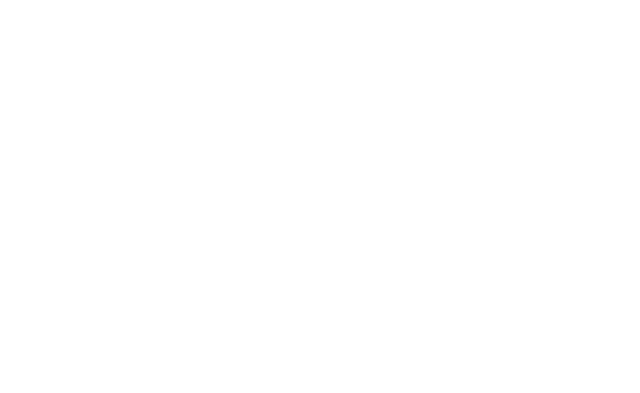
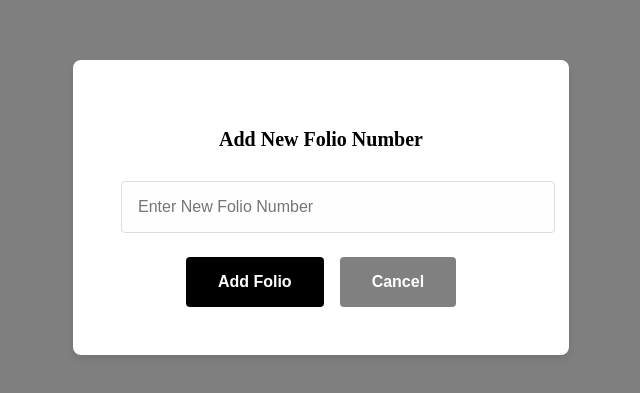
Before and after one commit to AbdulkalamAasath/https---github.com-AbdulkalamAasath-MTC, a React (Create React App) app: page /foliopage in a window 1280 px wide. Before the commit this address had no page. Shown: the part 193-586 px from the top of the page, without its empty margins (319-959 px from the left). Built offline with nearby package versions, Linux system fonts and the light colour scheme.

Commit message:
visvaa update

```diff
--- a/src/App.js
+++ b/src/App.js
@@ -4,6 +4,7 @@ import Enquiry from './Component/Enquiry'
 import FolioEntry from './Component/FolioEntry'
 import Main from './Component/Main'
 import NewFolio from './Component/NewFolio'
+import AddFolioPopup from './Component/AddFolioPopup'
 
 const App = () => {
   return (
@@ -14,6 +15,7 @@ const App = () => {
           <Route path='/Enquiry-Entry' element={<Enquiry></Enquiry>}></Route>
           <Route path='/Folio-Entry' element={<FolioEntry></FolioEntry>}></Route>
           <Route path='/New-Folio' element={<NewFolio/>}></Route>
+          <Route path='/foliopage' element={<AddFolioPopup/>}></Route>
          </Routes>
     </BrowserRouter>
     </div>
--- /dev/null
+++ b/src/Component/AddFolioPopup.jsx
@@ -0,0 +1,72 @@
+import React, { useState } from 'react';
+
+const AddFolioPopup = ({ onClose }) => {
+    const [newFolio, setNewFolio] = useState('');
+
+    const handleAddFolio = async () => {
+        const response = await fetch('http://localhost:4000/MTC/addfolioentry', {
+            method: 'POST',
+            body: JSON.stringify({ newFolio }),
+            headers: {
+                'Content-Type': 'application/json',
+            },
+        });
+
+        if (response.ok) {
+            alert('Folio Number added successfully!');
+            onClose(); // Close the popup
+        } else {
+            alert('Error adding Folio Number');
+        }
+    };
+
+    return (
+        <div style={{
+            display: 'flex',
+            justifyContent: 'center',
+            alignItems: 'center',
+            minHeight: '100vh',
+            backgroundColor: 'rgba(0, 0, 0, 0.5)', // Semi-transparent background
+            position: 'fixed',
+            top: '0',
+            left: '0',
+            width: '100%',
+            height: '100%',
+            zIndex: 1000
+        }}>
+            <div style={{
+                backgroundColor: '#fff',
+                padding: '3em', // Increased padding
+                borderRadius: '8px',
+                width: '400px', // Increased width
+                boxShadow: '0px 4px 8px rgba(0, 0, 0, 0.1)',
+                maxWidth: '90%' // Responsive width
+            }}>
+                <h3 style={{ textAlign: 'center', marginBottom: '1.5em', fontSize: '20px' }}>Add New Folio Number</h3>
+                <input
+                    value={newFolio}
+                    onChange={(e) => setNewFolio(e.target.value)}
+                    type="text"
+                    placeholder="Enter New Folio Number"
+                    style={{ width: '100%',alignContent:'center', padding: '1em', marginBottom: '1.5em', border: '1px solid #ddd', borderRadius: '4px', backgroundColor: '#fefefe', fontSize: '16px' }}
+                />
+                <div style={{ display: 'flex', justifyContent: 'center', gap: '1em' }}>
+                    <button
+                        onClick={handleAddFolio}
+                        style={{ padding: '1em 2em', border: 'none', backgroundColor: 'black', color: 'white', cursor: 'pointer', borderRadius: '4px', fontWeight: 'bold', fontSize: '16px' }}
+                    >
+                        Add Folio
+                    </button>
+                    <button
+                        onClick={onClose}
+                        style={{ padding: '1em 2em', border: 'none', backgroundColor: 'grey', color: 'white', cursor: 'pointer', borderRadius: '4px', fontWeight: 'bold', fontSize: '16px' }}
+                    >
+                        Cancel
+                    </button>
+                </div>
+            </div>
+        </div>
+    );
+};
+
+export default AddFolioPopup;
--- a/src/Component/FolioEntry.jsx
+++ b/src/Component/FolioEntry.jsx
@@ -1,61 +1,156 @@
-import React, { useState } from 'react'
-import Navbar from './Navbar'
+import React, { useState } from 'react';
+import Navbar from './Navbar';
 
 const FolioEntry = () => {
-    const [Fn,SetFn] = useState(null)
-    const [qn,SetQn] = useState(null)
-    const [error,setError] = useState(null)
-    const handelclick = async(e) =>
-    {
-        e.preventDefault()
-             const data = {Fn:Fn,qn:qn}
-             const response = await fetch(`http://localhost:4000/MTC/updatefolioentry`, {
+    const [Fn, SetFn] = useState('');
+    const [qn, SetQn] = useState('');
+    const [error, setError] = useState(null);
+    const [showPopup, setShowPopup] = useState(false);
+    const [newFolio, setNewFolio] = useState('');
+
+    const handleClick = async (e) => {
+        e.preventDefault();
+        const data = { Fn, qn };
+        const response = await fetch('http://localhost:4000/MTC/updatefolioentry', {
             method: 'POST',
             body: JSON.stringify(data),
             headers: {
                 'Content-Type': 'application/json',
-              }
+            },
         });
-            if(response.ok)
-            {
-              if(await response.json() == null)
-              {
-                setError("Folio Number is not Available")
-              }
-              else{
-              window.alert("Data stored")
-              console.log("Data stored")
-              window.location.reload()
+
+        if (response.ok) {
+            const result = await response.json();
+            if (result === null) {
+                setError('Folio Number is not Available');
+                setShowPopup(true);
+            } else {
+                window.alert('Data stored');
+                console.log('Data stored');
+                window.location.reload();
             }
         }
+    };
 
+    const handleAddFolio = async () => {
+        const response = await fetch('http://localhost:4000/MTC/addfolioentry', {
+            method: 'POST',
+            body: JSON.stringify({ newFolio }),
+            headers: {
+                'Content-Type': 'application/json',
+            },
+        });
+
+        if (response.ok) {
+            setShowPopup(false);
+            setNewFolio('');
+            // Optionally, you can also refetch or reload to reflect the changes
         }
+    };
+
     return (
         <div>
             <Navbar />
-    <div className="content" style={{ width: '80%', padding: '2em', backgroundColor: '#fff', borderRadius: '8px', boxShadow: '0px 4px 8px rgba(0, 0, 0, 0.1)' }}>
-    <h1 style={{ fontSize: '24px', marginBottom: '1em' }}>FOLIO ENTRY</h1>
-    <div className="form-container" style={{ backgroundColor: '#fff', padding: '2em', borderRadius: '8px', border: '1px solid #ddd' }}>
-      <form onSubmit={(e) => handelclick(e)}>
-        <h2 style={{ marginBottom: '1em' }}>FOLIO & QUANTITY DETAILS</h2>
-        <p>Please enter the Folio number and quantity of the product.</p>
+            <div className="content" style={{
+                display: 'flex',
+                justifyContent: 'center',
+                alignItems: 'center',
+                minHeight: '100vh',
+                backgroundColor: '#f4f4f4'
+            }}>
+                <div className="form-container" style={{
+                    backgroundColor: '#fff',
+                    padding: '2em',
+                    borderRadius: '8px',
+                    border: '1px solid #ddd',
+                    boxShadow: '0px 4px 8px rgba(0, 0, 0, 0.1)',
+                    width: '80%',
+                    maxWidth: '800px'
+                }}>
+                    <h1 style={{ fontSize: '24px', marginBottom: '1em', textAlign: 'center' }}>FOLIO ENTRY</h1>
+                    <form onSubmit={handleClick}>
+                        <h2 style={{ marginBottom: '1em', textAlign: 'center' }}>FOLIO & QUANTITY DETAILS</h2>
+                        <p style={{ textAlign: 'center' }}>Please enter the Folio number and quantity of the product.</p>
 
                         <label htmlFor="folio-number" style={{ display: 'block', marginBottom: '0.5em', fontWeight: 'bold' }}>Folio Number *</label>
-        <input value={Fn} onChange={(e) => (SetFn(e.target.value))} type="text" id="folio-number" placeholder="Enter Folio Number" required style={{ width: '100%', padding: '0.8em', marginBottom: '1em', border: '1px solid #ddd', borderRadius: '4px', backgroundColor: '#fefefe' }} />
+                        <input
+                            value={Fn}
+                            onChange={(e) => SetFn(e.target.value)}
+                            type="text"
+                            id="folio-number"
+                            placeholder="Enter Folio Number"
+                            required
+                            style={{ width: '100%', padding: '0.8em', marginBottom: '1em', border: '1px solid #ddd', borderRadius: '4px', backgroundColor: '#fefefe' }}
+                        />
                         <small style={{ display: 'block', marginBottom: '1em', color: '#999' }}>5 Digit Number (11001)</small>
 
                         <label htmlFor="quantity" style={{ display: 'block', marginBottom: '0.5em', fontWeight: 'bold' }}>Quantity *</label>
-        <input value={qn} onChange={(e) => (SetQn(e.target.value))} type="number" id="quantity" placeholder="Enter Quantity" required style={{ width: '100%', padding: '0.8em', marginBottom: '1em', border: '1px solid #ddd', borderRadius: '4px', backgroundColor: '#fefefe' }} />
+                        <input
+                            value={qn}
+                            onChange={(e) => SetQn(e.target.value)}
+                            type="number"
+                            id="quantity"
+                            placeholder="Enter Quantity"
+                            required
+                            style={{ width: '100%', padding: '0.8em', marginBottom: '1em', border: '1px solid #ddd', borderRadius: '4px', backgroundColor: '#fefefe' }}
+                        />
 
-        <div className="buttons" style={{ display: 'flex', justifyContent: 'flex-start', gap: '1em' }}>
-          <button type="submit" className="submit-btn" style={{ padding: '0.8em 1.5em', border: 'none', backgroundColor: 'black', color: 'white', cursor: 'pointer', borderRadius: '4px', fontWeight: 'bold' }}>Submit</button>
+                        <div className="buttons" style={{ display: 'flex', justifyContent: 'center', gap: '1em' }}>
+                            <button
+                                type="submit"
+                                className="submit-btn"
+                                style={{ padding: '0.8em 1.5em', border: 'none', backgroundColor: 'black', color: 'white', cursor: 'pointer', borderRadius: '4px', fontWeight: 'bold' }}
+                            >
+                                Submit
+                            </button>
                         </div>
+                        {error && (
+                            <div style={{ color: 'red', marginTop: '1em', textAlign: 'center' }}>{error}</div>
+                        )}
                     </form>
-      {error && <div>{error}</div>}
                 </div>
             </div>
+
+            {showPopup && (
+                <div style={{
+                    position: 'fixed',
+                    top: '20%',
+                    left: '50%',
+                    transform: 'translate(-50%, -50%)',
+                    width: '300px',
+                    padding: '1em',
+                    backgroundColor: '#fff',
+                    border: '1px solid #ddd',
+                    borderRadius: '8px',
+                    boxShadow: '0px 4px 8px rgba(0, 0, 0, 0.1)',
+                    zIndex: 1000
+                }}>
+                    <h3 style={{ textAlign: 'center' }}>Add New Folio Number</h3>
+                    <input
+                        value={newFolio}
+                        onChange={(e) => setNewFolio(e.target.value)}
+                        type="text"
+                        placeholder="Enter New Folio Number"
+                        style={{ width: '100%', padding: '0.8em', marginBottom: '1em', border: '1px solid #ddd', borderRadius: '4px', backgroundColor: '#fefefe' }}
+                    />
+                    <div style={{ display: 'flex', justifyContent: 'center', gap: '0.5em' }}>
+                        <button
+                            onClick={handleAddFolio}
+                            style={{ padding: '0.8em 1.5em', border: 'none', backgroundColor: 'black', color: 'white', cursor: 'pointer', borderRadius: '4px', fontWeight: 'bold' }}
+                        >
+                            Add Folio
+                        </button>
+                        <button
+                            onClick={() => setShowPopup(false)}
+                            style={{ padding: '0.8em 1.5em', border: 'none', backgroundColor: 'grey', color: 'white', cursor: 'pointer', borderRadius: '4px', fontWeight: 'bold' }}
+                        >
+                            Cancel
+                        </button>
                     </div>
-  )
-}
+                </div>
+            )}
+        </div>
+    );
+};
 
-export default FolioEntry
+export default FolioEntry;
```
Lines whose indentation alone changed are shown as unchanged.
